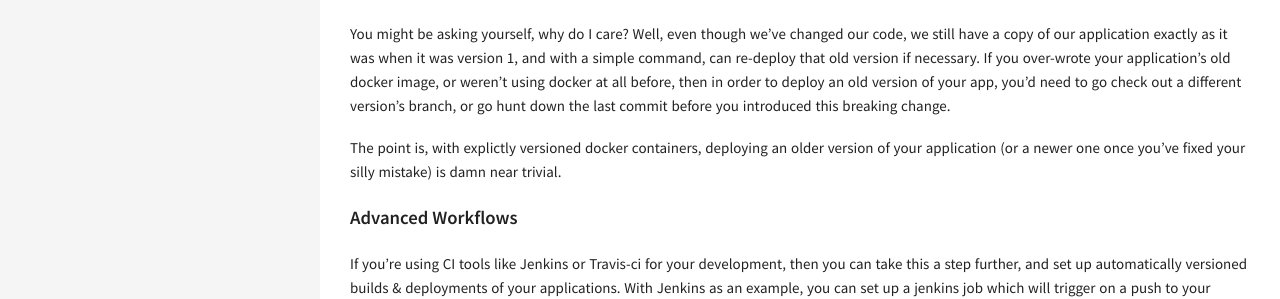
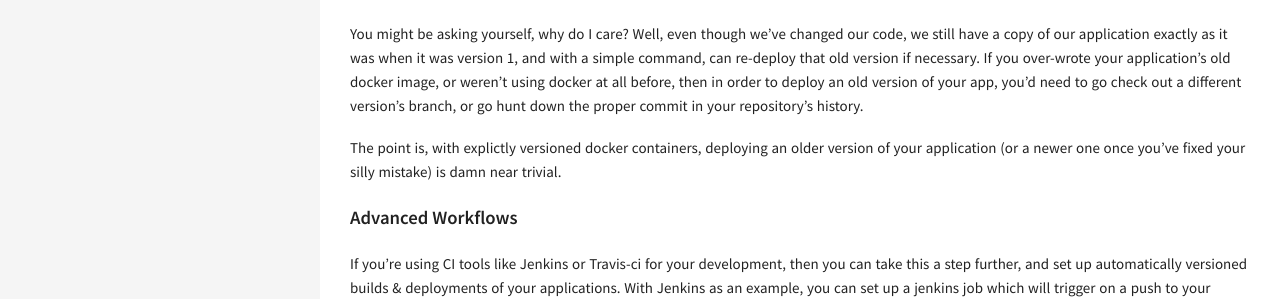
Before and after one commit to tomplex/tomplex.github.io, a Jekyll site: the page built from _posts/2017-10-05-versioning-with-docker.md, in a window 1280 px wide. Shown: the part 2122-2421 px from the top of the page. Built offline with Jekyll 4.4.1, drawn with Linux system fonts in a browser that asks for light colours.

Commit message:
more edits

```diff
--- a/_posts/2017-10-05-versioning-with-docker.md
+++ b/_posts/2017-10-05-versioning-with-docker.md
@@ -105,7 +105,7 @@ hello, tom!
 
 #### What's the point?
 
-You might be asking yourself, why do I care? Well, even though we've changed our code, we still have a copy of our application exactly as it was when it was version 1, and with a simple command, can re-deploy that old version if necessary. If you over-wrote your application's old docker image, or weren't using docker at all before, then in order to deploy an old version of your app, you'd need to go check out a different version's branch, or go hunt down the last commit before you introduced this breaking change.
+You might be asking yourself, why do I care? Well, even though we've changed our code, we still have a copy of our application exactly as it was when it was version 1, and with a simple command, can re-deploy that old version if necessary. If you over-wrote your application's old docker image, or weren't using docker at all before, then in order to deploy an old version of your app, you'd need to go check out a different version's branch, or go hunt down the proper commit in your repository's history.
 
 The point is, with explictly versioned docker containers, deploying an older version of your application (or a newer one once you've fixed your silly mistake) is damn near trivial.
 
```
